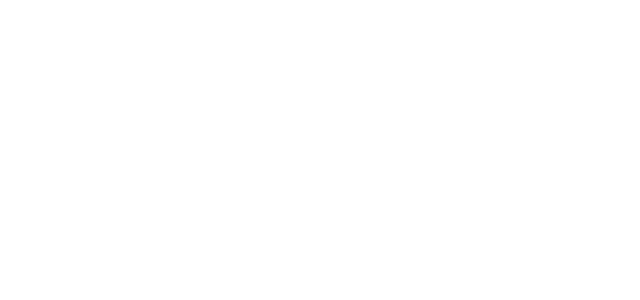
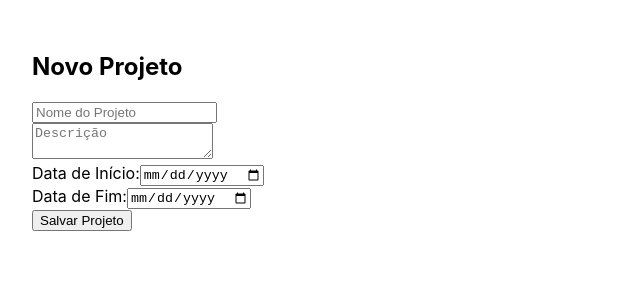
Before and after one commit to andreitoledo/GestaoProjetos, a React (Create React App) app in the folder frontend-gestao-projetos/: page /novo-projeto in a window 1280 px wide. Before the commit this address had no page. Shown: the top 300 px of the page, without its empty margins (0-640 px from the left). Built offline with nearby package versions, Linux system fonts and the light colour scheme; sample sign-in values are in the browser's storage.

Commit message:
Criação de projetos via frontend

```diff
--- a/frontend-gestao-projetos/src/App.jsx
+++ b/frontend-gestao-projetos/src/App.jsx
@@ -2,6 +2,7 @@ import { BrowserRouter, Routes, Route, Navigate } from 'react-router-dom';
 import Login from './pages/Login';
 import Dashboard from './pages/Dashboard';
 import { AuthProvider, useAuth } from './context/AuthContext';
+import NovoProjeto from './pages/NovoProjeto';
 
 const PrivateRoute = ({ children }) => {
   const { usuario } = useAuth();
@@ -19,6 +20,13 @@ function App() {
               <Dashboard />
             </PrivateRoute>
           } />
+
+          <Route path="/novo-projeto" element={
+            <PrivateRoute>
+              <NovoProjeto />
+            </PrivateRoute>
+          } />
+
         </Routes>
       </BrowserRouter>
     </AuthProvider>
--- a/frontend-gestao-projetos/src/pages/Dashboard.jsx
+++ b/frontend-gestao-projetos/src/pages/Dashboard.jsx
@@ -1,14 +1,16 @@
 import { useEffect, useState } from 'react';
 import api from '../services/api';
+import { useNavigate } from 'react-router-dom';
 
 export default function Dashboard() {
   const [projetos, setProjetos] = useState([]);
   const [loading, setLoading] = useState(true);
+  const navigate = useNavigate(); // aqui sim, fora do return
 
   useEffect(() => {
     api.get('/projetos')
       .then(res => {
-        console.log('Projetos do backend:', res.data); // 🔍 debug importante
+        console.log('Projetos do backend:', res.data);
         setProjetos(res.data);
       })
       .catch(err => {
@@ -21,6 +23,12 @@ export default function Dashboard() {
   return (
     <div style={{ padding: '2rem' }}>
       <h2>Meus Projetos</h2>
+
+      {/* botão dentro do return */}
+      <button onClick={() => navigate('/novo-projeto')}>
+        + Novo Projeto
+      </button>
+
       {loading ? <p>Carregando...</p> : (
         <ul>
           {projetos.length === 0 ? (
--- /dev/null
+++ b/frontend-gestao-projetos/src/pages/NovoProjeto.jsx
@@ -0,0 +1,71 @@
+import { useState } from 'react';
+import { useNavigate } from 'react-router-dom';
+import api from '../services/api';
+
+export default function NovoProjeto() {
+  const [nome, setNome] = useState('');
+  const [descricao, setDescricao] = useState('');
+  const [dataInicio, setDataInicio] = useState('');
+  const [dataFim, setDataFim] = useState('');
+  const navigate = useNavigate();
+
+  const handleSubmit = async (e) => {
+    e.preventDefault();
+
+    if (!nome || !descricao) {
+      alert('Preencha os campos obrigatórios!');
+      return;
+    }
+
+    try {
+      await api.post('/projetos', {
+        nome,
+        descricao,
+        dataInicio,
+        dataFim
+      });
+
+      alert('Projeto criado com sucesso!');
+      navigate('/');
+    } catch (err) {
+      console.error(err);
+      alert('Erro ao criar projeto');
+    }
+  };
+
+  return (
+    <div style={{ padding: '2rem' }}>
+      <h2>Novo Projeto</h2>
+      <form onSubmit={handleSubmit}>
+        <input
+          type="text"
+          placeholder="Nome do Projeto"
+          value={nome}
+          onChange={e => setNome(e.target.value)}
+        /><br />
+
+        <textarea
+          placeholder="Descrição"
+          value={descricao}
+          onChange={e => setDescricao(e.target.value)}
+        /><br />
+
+        <label>Data de Início:</label>
+        <input
+          type="date"
+          value={dataInicio}
+          onChange={e => setDataInicio(e.target.value)}
+        /><br />
+
+        <label>Data de Fim:</label>
+        <input
+          type="date"
+          value={dataFim}
+          onChange={e => setDataFim(e.target.value)}
+        /><br />
+
+        <button type="submit">Salvar Projeto</button>
+      </form>
+    </div>
+  );
+}
```
